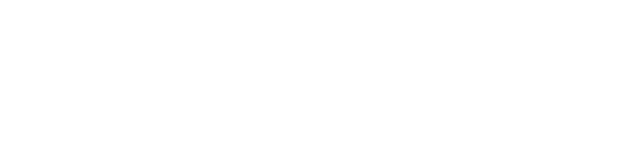
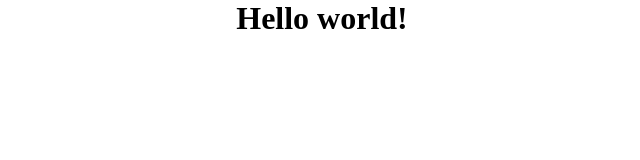
Before and after one commit to NicoloFaccio/vue-hello, a plain HTML site: page index.html in a window 1280 px wide. Shown: the whole page, without its empty margins (318-958 px from the left). Drawn offline with nearby package versions, Linux system fonts and the light colour scheme.

Commit message:
feat: created the title and put the sentence in the html

```diff
--- a/assets/CSS/main.css
+++ b/assets/CSS/main.css
@@ -3,3 +3,7 @@
     padding: 0;
     box-sizing: border-box;
 }
+
+h1 {
+    text-align: center;
+}
--- a/assets/JS/main.js
+++ b/assets/JS/main.js
@@ -1 +1,10 @@
 //Stampare a schermo un messaggio all’interno di un h1, utilizzando i data.
+
+const{createApp} = Vue
+createApp({
+    data(){
+        return {
+            sentence: "Hello world!"
+        }
+    }
+}).mount("#app")
--- a/index.html
+++ b/index.html
@@ -9,6 +9,14 @@
 </head>
 <body>
 
+    <div id="app">
+        <h1>
+            {{sentence}}
+        </h1>
+    </div>
+
+    <!-- VUE'S LINK -->
+    <script src="https://unpkg.com/vue@3"></script>
     <!-- JAVASCRIPT'S LINK -->
     <script src="./assets/JS/main.js"></script>
 </body>
```
